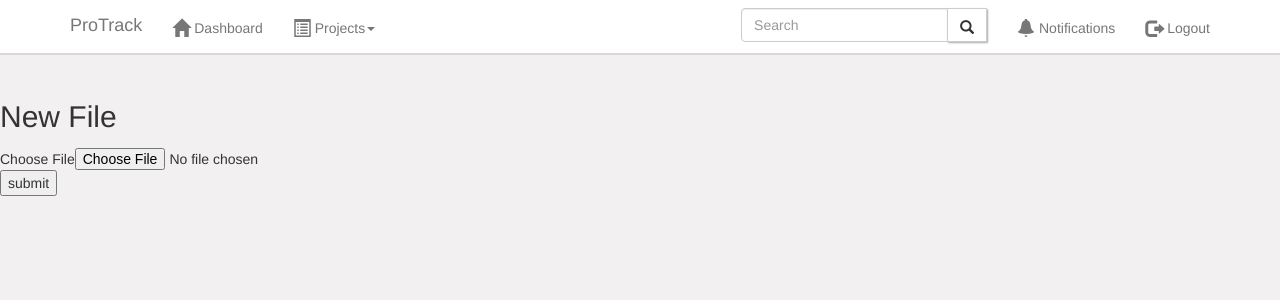
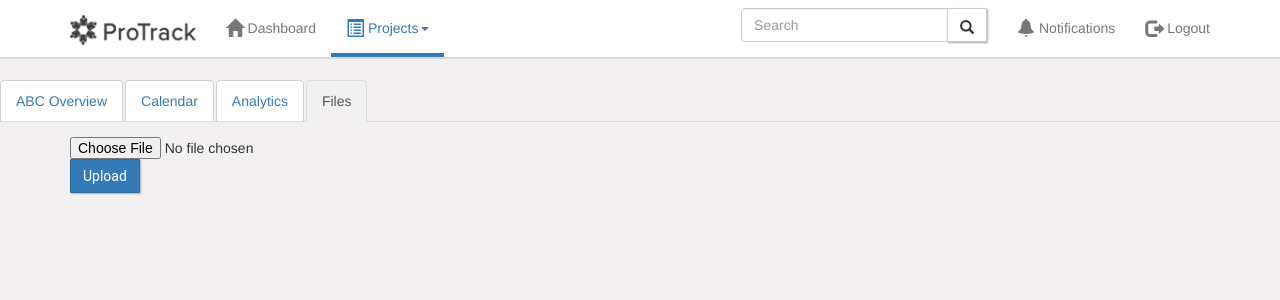
Before and after one commit to sanjamkr/ProTrack, a Django app: a page that uses Tracker/templates/Tracker/base.html in a window 1280 px wide. Shown: the top 300 px of the page. Run offline with Django 3.2, Linux system fonts and the light colour scheme; a user stored in the database is signed in; data comes from the database, SQL or seed files in the repository; both versions use the stored data as it was after the commit; parts of the project's set-up code (start-up, migrations or seed data) failed here and were passed over; some libraries are stand-ins or nearby versions.

Commit message:
File View CSS | Calendar View Fixed

```diff
--- a/Tracker/models.py
+++ b/Tracker/models.py
@@ -1,6 +1,6 @@
 from django.db import models
 from django.contrib.auth.models import User,Group
-
+import os
 import datetime
 
 
@@ -21,6 +21,8 @@ class project_file(models.Model):
     fproject = models.ForeignKey(project, on_delete=models.CASCADE)
     file = models.FileField(upload_to='ProjectFiles/%Y/%m')
 
+    def filename(self):
+        return os.path.basename(self.file.name)
 #.................................
 
 Priority_Choices = (
--- a/Tracker/static/Tracker/style.css
+++ b/Tracker/static/Tracker/style.css
@@ -23,9 +23,12 @@ td, th{
 .pending {
     background-color: #fdfdfd;
     font-size: 16px;
+
     /*box-shadow: 0 4px 8px 0 rgba(0,0,0,0.2);
     transition: 0.3s;*/
 }
+.pending ul {
+overflow-y: auto;}
 .pending ul , .sample, .add-to-sprint{
     padding-left: 0px;
     list-style-type: none;
@@ -103,7 +106,8 @@ td, th{
 .navbar-default{
     border-bottom: 2px solid rgba(0,0,0,0.15)
 }
-.navbar-default .navbar-nav>.active>a, .navbar-default .navbar-nav>.active>a:focus, .navbar-default .navbar-nav>.active>a:hover{
+.navbar-default .navbar-nav>.active>a, .navbar-default .navbar-nav>.active>a:focus, .navbar-default .navbar-nav>.active>a:hover
+{
     background-color: #fff;
     border-bottom: 4px solid #337ab7;
     color: #337ab7;
@@ -249,3 +253,24 @@ td, th{
     padding-bottom: 8px;
     font-size: 16px;
 }
+
+.filerow {
+    margin-top:20px;
+    margin-bottom:20px;
+}
+.filecard a{
+    background: #fff;
+
+    margin-top: 10px;
+    margin-bottom: 10px;
+    text-align: center;
+    padding-top:20px;
+    padding-bottom:20px;
+    padding-left:5px;
+    padding-right:5px;
+    box-shadow: 0 2px 2px 0 rgba(0,0,0,0.14), 0 3px 1px -2px rgba(0,0,0,0.12), 0 1px 5px 0 rgba(0,0,0,0.2);
+    border-bottom: 1px solid #e6e6ed;
+    overflow: hidden;
+    text-overflow: ellipsis;
+    display: block;
+}
--- a/Tracker/templates/Tracker/base.html
+++ b/Tracker/templates/Tracker/base.html
@@ -15,7 +15,7 @@
         <nav class="navbar navbar-default navbar-fixed-top" style="background-color: #fff ">
   <div class="container">
     <div class="navbar-header">
-      <a class="navbar-brand" href="#">ProTrack</a>
+      <a class="navbar-brand" href="#"><img src="{% static 'Tracker/protrack.png'  %}" height = "30px"></a>
     </div>
     {% block nav %}
     <ul class="nav navbar-nav">
@@ -31,7 +31,7 @@
             </li>
 
          </ul>
-         {% endblock %}
+
         		<ul class="nav navbar-nav navbar-right">
 
                  <form class="navbar-form navbar-left" id="mainsearch" action = "{% url 'search' %}" method="get" accept-charset="utf-8">
@@ -44,9 +44,10 @@
     </div>
   </div>
 </form>
-      <li {% block nav-noti %}><a href="{% url 'notifications' %}"><span class="glyphicon glyphicon-bell"></span> Notifications</a>{% endblock %}</li>
+      <li class="{% block nav-noti %} {% endblock %}"><a href="{% url 'notifications' %}"><span class="glyphicon glyphicon-bell"></span> Notifications</a></li>
       <li><a href="{% url 'logout' %}"><span class="glyphicon glyphicon-log-out"></span> Logout</a></li>
     </ul>
+    {% endblock %}
 
 
 
--- a/Tracker/templates/Tracker/charts.html
+++ b/Tracker/templates/Tracker/charts.html
@@ -25,11 +25,13 @@
     </script>
     <ul class="nav nav-tabs project-nav">
 			<li>
-        <a  href="{% url 'edit_project' project_id  %}">Overview</a>
+        <a  href="{% url 'edit_project' project_id  %}">{{project.pname}} Overview</a>
 			</li>
 			<li><a href="{% url 'calendar' project_id  %}">Calendar</a>
 			</li>
 			<li  class="active"><a href="{% url 'chart' project_id  %}">Analytics</a>
+			</li>
+            <li><a href="{% url 'files' project_id  %}">Files</a>
 			</li>
 		</ul>
 
--- a/Tracker/templates/Tracker/edit_project.html
+++ b/Tracker/templates/Tracker/edit_project.html
@@ -23,17 +23,17 @@ if (result == true) {
         <!--Tab Navigation-->
         <ul class="nav nav-tabs project-nav">
 			<li class="active">
-        <a  href="{% url 'edit_project' project.id  %}">Overview</a>
+        <a  href="{% url 'edit_project' project.id  %}">{{project.pname}} Overview</a>
 			</li>
 			<li><a href="{% url 'calendar' project.id  %}">Calendar</a>
 			</li>
 			<li><a href="{% url 'chart' project.id  %}">Analytics</a>
 			</li>
-			<li><a href="{% url 'files' project.id  %}">Project Files</a>
+			<li><a href="{% url 'files' project.id  %}">Files</a>
 			</li>
 		</ul>
         <!--Tab Navigation-->
-        <a href="{% url 'file_upload' project.id  %}">Upload a file</a>
+
     <div class= "container project-content">
 
      <div class = "row">
--- a/Tracker/templates/Tracker/edit_sprint.html
+++ b/Tracker/templates/Tracker/edit_sprint.html
@@ -1,5 +1,5 @@
 {% extends "Tracker/base.html" %}
-
+{% block nav-project %} active {% endblock %}
 {% block title %} Sprint Screen{% endblock %}
 
 {% block content %}
@@ -143,9 +143,9 @@ if (result == true) {
                 <form>
     			<li><a href= "{% url 'edit_task' task.id  %}">{{ task.tname }}</a> &nbsp
                 {% if task in sprint.task_set.all %}
-                <button formaction="{% url 'tsr' task.id  sprint.id %}" class="btn btn-xs btn-danger sprintbtn"><span style="font-size:12px;" class="glyphicon glyphicon-minus-sign"></span>&nbsp;</button>
+                <button formaction="{% url 'tsr' task.id  sprint.id %}" class="btn btn-xs btn-danger pull-right sprintbtn"><span style="font-size:12px;" class="glyphicon glyphicon-minus-sign"></span>&nbsp;</button>
                 {% else %}
-                <button formaction="{% url 'ts' task.id  sprint.id %}" class="btn btn-xs btn-success sprintbtn"> <span style="font-size:12px;"class="glyphicon glyphicon-plus-sign"></span>&nbsp;</button>
+                <button formaction="{% url 'ts' task.id  sprint.id %}" class="btn btn-xs btn-success pull-right sprintbtn"> <span style="font-size:12px;"class="glyphicon glyphicon-plus-sign"></span>&nbsp;</button>
                 {% endif %}
                 </li>
                 </form>
--- a/Tracker/templates/Tracker/file_form.html
+++ b/Tracker/templates/Tracker/file_form.html
@@ -1,8 +1,23 @@
 {% extends "Tracker/base.html" %}
-{% block title %} Add File{% endblock %}
+{% block nav-project %} active {% endblock %}
+{% block title %}Upload File{% endblock %}
 
 {% block content %}
-<h2> New File</h2>
+<ul class="nav nav-tabs project-nav">
+			<li>
+        <a  href="{% url 'edit_project' project.id  %}">{{project.pname}} Overview</a>
+			</li>
+			<li><a href="{% url 'calendar' project.id  %}">Calendar</a>
+			</li>
+			<li><a href="{% url 'chart' project.id  %}">Analytics</a>
+			</li>
+            <li  class="active"><a href="{% url 'files' project.id  %}">Files</a>
+			</li>
+		</ul>
+        <div class="container project-content">
+     <div class="row">
+
+    <div class = "col-md-8">
 <form action="{% url 'file_upload' project.id %}" method="post" enctype="multipart/form-data">
     {% csrf_token %}
     <table>
@@ -11,10 +26,13 @@
    		</tr>
 
    		<tr>
-   			<td>Choose File</td>
+
    			<td> {{form.file}}</td>
    		</tr>
     </table>
-    <input type="submit" value="submit" />
+    <button class="btn btn-primary">Upload</button>
 </form>
+    </div>
+    </div>
+    </div>
 {% endblock %}
--- a/Tracker/templates/Tracker/notifications.html
+++ b/Tracker/templates/Tracker/notifications.html
@@ -1,5 +1,5 @@
 {% extends "Tracker/base.html" %}
-
+{% block nav-noti %} active {% endblock %}
 {% block title %} Notifications {% endblock %}
 
 {% block content %}
--- a/Tracker/views/overview_views.py
+++ b/Tracker/views/overview_views.py
@@ -70,7 +70,7 @@ def login_next(request):
                 nt_count = nt_count+1
 
 
-        noti = nd_count + nt_count + od_count
+        noti = nd_count + od_count
         context ={
             'group': g,
             'user': user,
@@ -178,7 +178,7 @@ def home(request):
             new_task.append(t2)
             nt_count = nt_count+1
 
-    noti = nd_count + nt_count + od_count
+    noti = nd_count + od_count
 
     context ={
         'group': g,
@@ -356,6 +356,7 @@ def pieview(request,project_id):
         categories = [str(dt.year) for dt in years]'''
 
     context = { 'project_id': project_id,
+        'project': p,
         'complete_tasks': complete_tasks,
         'blocked_tasks': blocked_tasks,
         'open_tasks': open_tasks,
@@ -375,7 +376,7 @@ def pieview(request,project_id):
 
 
 #.................................Calendar View............................
-@login_required
+
 class Calendar(HTMLCalendar):
 
     def __init__(self, my_tasks):
@@ -419,6 +420,7 @@ class Calendar(HTMLCalendar):
 
 @login_required
 def calendar(request,project_id):
+    p = get_object_or_404(project,pk=project_id)
     try:
         user = User.objects.get(username=request.user.username)
         is_member = Q(assign = user)
@@ -431,13 +433,14 @@ def calendar(request,project_id):
         my_tasks = q.order_by('due_date').filter(due_date__year=year, due_date__month=month)
         cal = Calendar(my_tasks).formatmonth(year,month)
         #return render_to_response('Tracker/calendar.html', {'calendar':(cal),})
-        return render_to_response('Tracker/calendar.html', {'calendar': mark_safe(cal),'project_id':project_id,'user':user,'year':year,'month':month})
+        return render_to_response('Tracker/calendar.html', {'calendar': mark_safe(cal),'project':p,'project_id':project_id,'user':user,'year':year,'month':month})
     except task.DoesNotExist:
-        return render(request, 'Tracker/nochart.html', {'project_id':project_id})
+        return render(request, 'Tracker/nochart.html', {'project_id':project_id,'project':p})
 
 
 @login_required
 def calendar1(request,project_id,year,month):
+    p = get_object_or_404(project,pk=project_id)
     year=int(year)
     month=int(month)
     if month<2:
@@ -455,11 +458,12 @@ def calendar1(request,project_id,year,month):
 
     my_tasks = q.order_by('due_date').filter(due_date__year=year, due_date__month=month)
     cal = Calendar(my_tasks).formatmonth(year,month)
-    return render_to_response('Tracker/calendar.html', {'calendar': mark_safe(cal),'project_id':project_id,'user':user,'year':year,'month':month})
+    return render_to_response('Tracker/calendar.html', {'calendar': mark_safe(cal),'project':p,'project_id':project_id,'user':user,'year':year,'month':month})
 
 
 @login_required
 def calendar2(request,project_id,year,month):
+    p = get_object_or_404(project,pk=project_id)
     year=int(year)
     month=int(month)
     if month>11:
@@ -477,7 +481,7 @@ def calendar2(request,project_id,year,month):
 
     my_tasks = q.order_by('due_date').filter(due_date__year=year, due_date__month=month)
     cal = Calendar(my_tasks).formatmonth(year,month)
-    return render_to_response('Tracker/calendar.html', {'calendar': mark_safe(cal),'project_id':project_id,'user':user,'year':year,'month':month})
+    return render_to_response('Tracker/calendar.html', {'calendar': mark_safe(cal),'project':p,'project_id':project_id,'user':user,'year':year,'month':month})
 
 #..............................Search....................................
 @login_required
```
Also changed, not shown: Tracker/templates/Tracker/calendar.html (+5 -3 lines), Tracker/templates/Tracker/home.html (+7 -7 lines), Tracker/templates/Tracker/nochart.html (+5 -3 lines), Tracker/templates/Tracker/view_files.html (+29 -4 lines), Tracker/static/Tracker/protrack.png (added), db.sqlite3.
